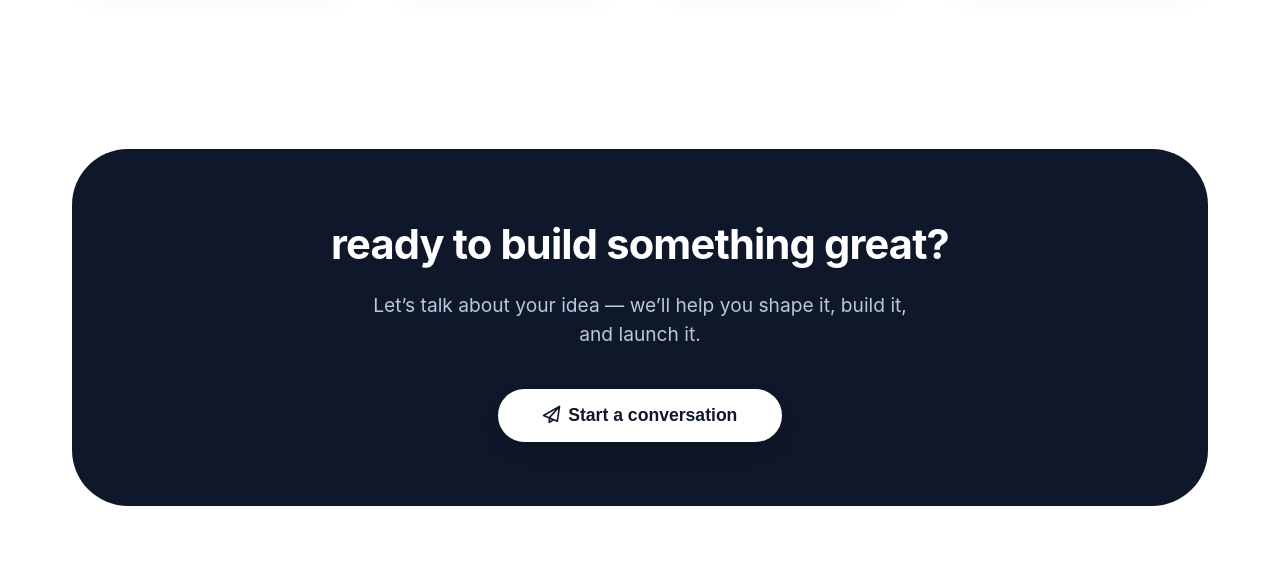
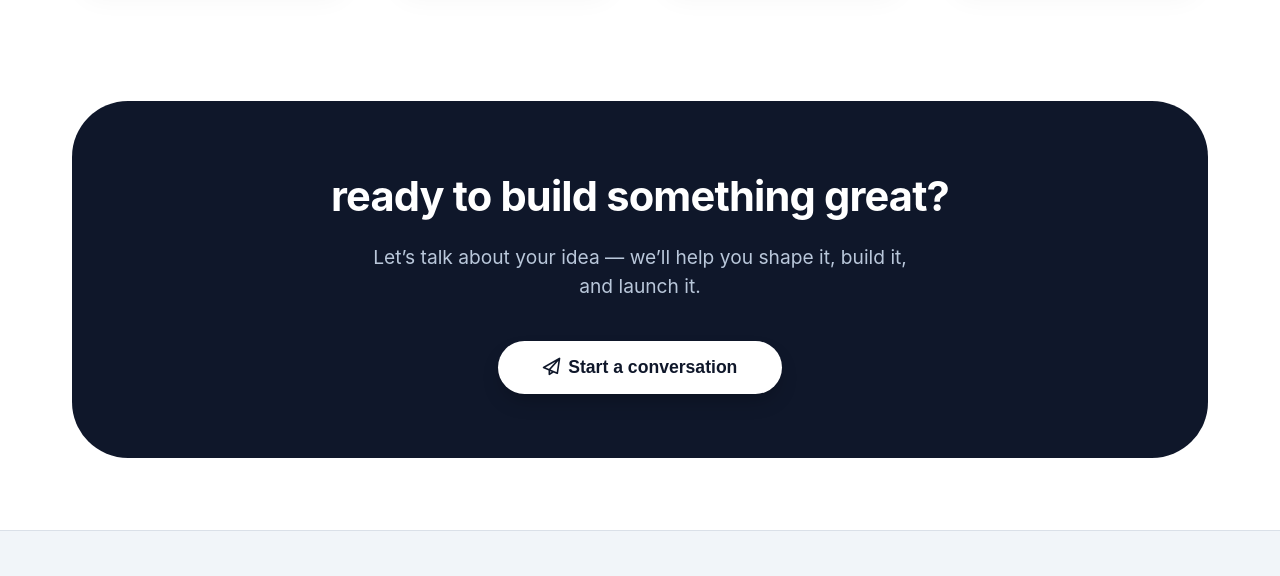
Before and after one commit to B2B-SaaS-Startup/webdevv-site, a plain HTML site: page index.html in a window 1280 px wide. Shown: the part 2367-2943 px from the top of the page. Drawn offline with Linux system fonts and the light colour scheme.

Commit message:
style: Adjust vertical padding for the CTA section.

```diff
--- a/index.html
+++ b/index.html
@@ -500,7 +500,7 @@
 
     /* ---------- CTA SECTION ---------- */
     .cta-section {
-      padding: 4.5rem 0;
+      padding: 1.5rem 0 4.5rem;
       background: white;
     }
 
```
